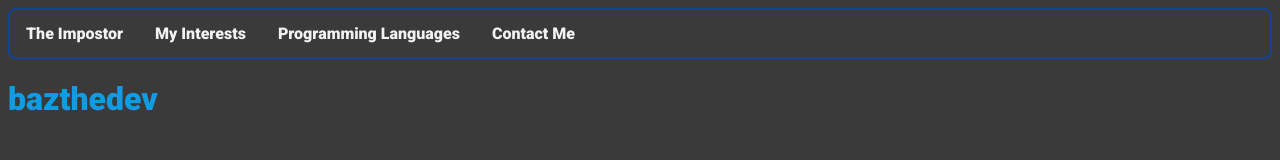
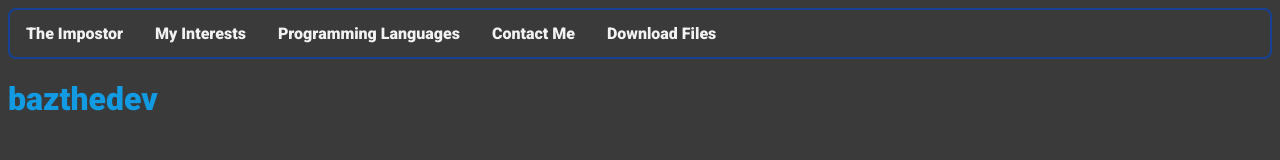
Before and after one commit to bazthedev/bazthedev.github.io, a plain HTML site: page index.html in a window 1280 px wide. Drawn offline with Linux system fonts and the light colour scheme.

Commit message:
Update index.html

```diff
--- a/index.html
+++ b/index.html
@@ -11,6 +11,6 @@
     <title>bazthedev</title>
     <link href="style.css" rel="stylesheet" type="text/css" />
 </head>
-<div class="nav-bar"><a href="./r/impostor.html">The Impostor</a><a href="/p/interests.html">My Interests</a><a href="./p/languages.html">Programming Languages</a><a href="./p/contact.html">Contact Me</a></div>
+<div class="nav-bar"><a href="./r/impostor.html">The Impostor</a><a href="/p/interests.html">My Interests</a><a href="./p/languages.html">Programming Languages</a><a href="./p/contact.html">Contact Me</a><a href="/p/downloads.html">Download Files</a></div>
 <h1>bazthedev</h1>
 </html>
```
